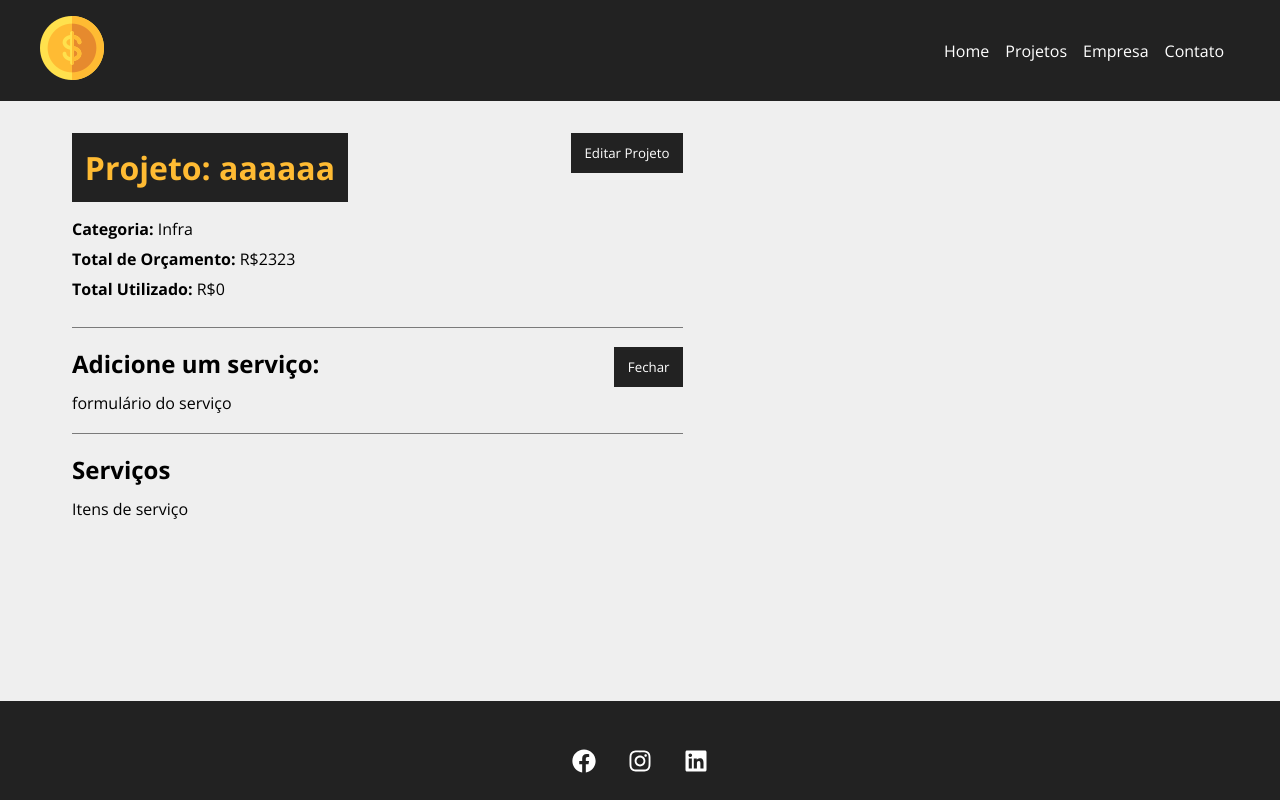
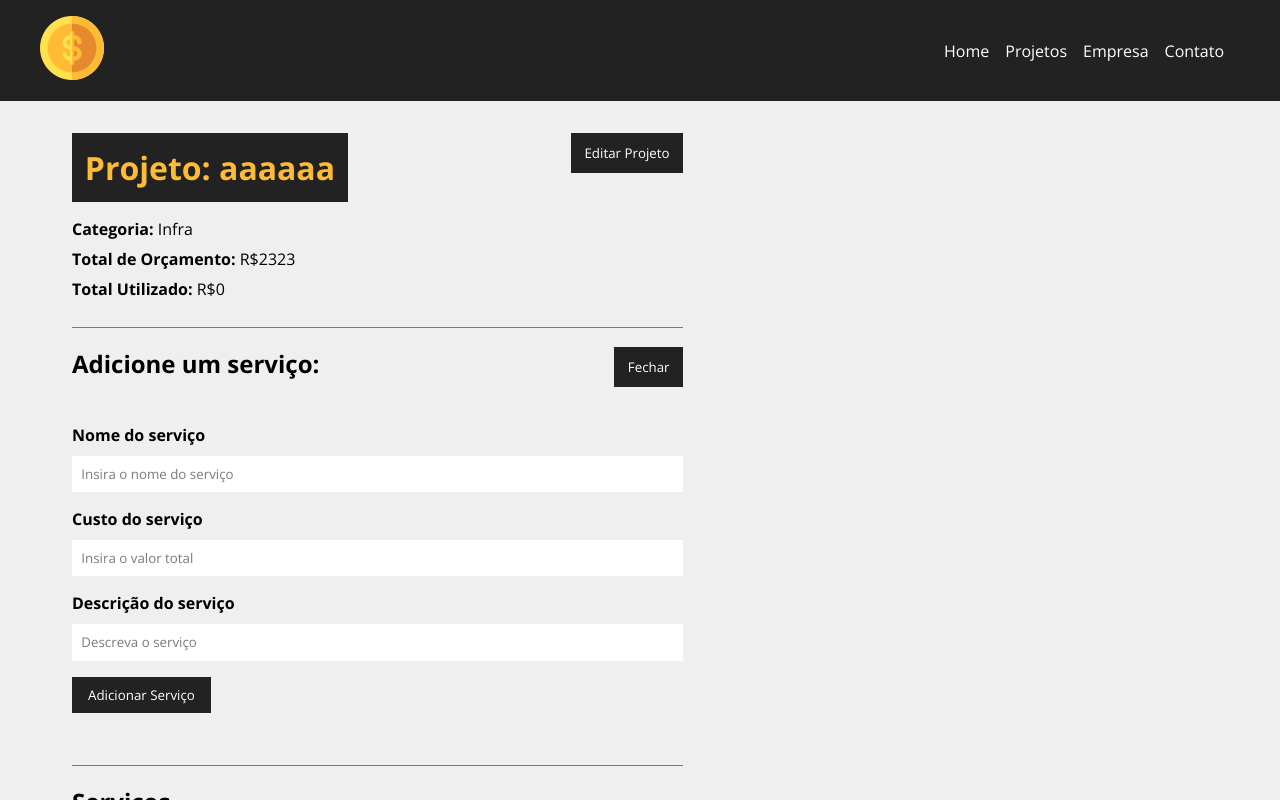
Before and after one commit to AndreDias25/COSTS, a React (Create React App) app in the folder costs/: page /projects/3 in a window 1280 px wide. Both pictures are taken after a click on the button "Adicionar serviço". Shown: the top 800 px of the page. Built offline with nearby package versions, Linux system fonts and the light colour scheme; data requests are answered from the project's data file.

Commit message:
adicionando novos serviços

```diff
--- a/costs/db.json
+++ b/costs/db.json
@@ -18,8 +18,15 @@
         "id": "3",
         "name": "Design"
       },
-      "cost": 0,
-      "services": [],
+      "cost": 222,
+      "services": [
+        {
+          "name": "Meu novo mundo",
+          "cost": "222",
+          "description": "sei la",
+          "id": "874fe39f-e586-441d-8813-8902c9d105d3"
+        }
+      ],
       "id": 4
     }
   ],
--- a/costs/src/components/pages/Project.js
+++ b/costs/src/components/pages/Project.js
@@ -1,4 +1,5 @@
 import styles from './Project.module.css';
+import {parse, v4 as uuidv4} from 'uuid';
 
 import { useParams } from 'react-router-dom';
 import { useState, useEffect } from 'react';
@@ -6,6 +7,7 @@
 import Container from '../layout/Container';
 import ProjectForm from '../projects/ProjectForm';
 import Message from '../layout/Message';
+import ServiceForm from '../service/ServiceForm';
 
 function Project(){
 
@@ -61,6 +63,46 @@
         .catch(err => console.log(err))
     }
 
+    function createService(project){
+        setMessage('')
+        // last service
+        const lastService = project.services[project.services.length - 1]
+
+        lastService.id = uuidv4()//pacote
+
+        const lastServiceCost = lastService.cost
+
+        const newCost = parseFloat(project.cost) + parseFloat(lastServiceCost)
+
+        //maximum value validation
+
+        if(newCost > parseFloat(project.budget)){
+            setMessage('Orçamento ultrapassado, verifique o valor do serviço')
+            setType('error')
+            project.services.pop()
+            return false
+        }
+
+        //add service cost to project total cost
+        project.cost = newCost;
+
+        //update project
+
+        fetch(`http://localhost:5000/projects/${project.id}`, {
+            method: 'PATCH',
+            headers: {
+                'Content-Type': 'application/json'
+            },
+            body: JSON.stringify(project)
+        }).then((resp) => resp.json())
+        .then((data) =>{
+            //exibir os serviços
+            console.log(data)
+        })
+        .catch(err => console.log(err))
+
+    }
+
     function toggleProjectForm(){
         setShowProjectForm(!showProjectForm);
     }
@@ -106,7 +148,9 @@
                             {!showServiceForm ? 'Adicionar serviço': 'Fechar'}
                             </button>
                             <div className={styles.project_info}>
-                                {showServiceForm && <div>formulário do serviço</div>
+                                {showServiceForm && (
+                                    <ServiceForm handleSubmit={createService} btnText="Adicionar Serviço" projectData={project}/>
+                                )
                                 }
                             </div>
                     </div>
--- /dev/null
+++ b/costs/src/components/service/ServiceForm.js
@@ -0,0 +1,48 @@
+import styles from '../projects/ProjectForm.module.css';
+import { useState } from 'react';
+import Input from '../form/Input';
+import SubmitButton from '../form/SubmitButton';
+
+function ServiceForm({handleSubmit, btnText, projectData}){
+
+    const [service, setService] = useState({});
+
+    function submit(e){
+        e.preventDefault();
+        projectData.services.push(service);
+        handleSubmit(projectData);
+    }
+
+    function handleChange(e){
+        setService({...service, [e.target.name]: e.target.value})
+    }
+
+    return (
+        <form onSubmit={submit} className={styles.form}>
+            <Input
+            type="text"
+            text="Nome do serviço"
+            name="name"
+            placeholder="Insira o nome do serviço"
+            handleOnChange={handleChange}
+            />
+            <Input
+            type="number"
+            text="Custo do serviço"
+            name="cost"
+            placeholder="Insira o valor total"
+            handleOnChange={handleChange}
+            />
+            <Input
+            type="text"
+            text="Descrição do serviço"
+            name="description"
+            placeholder="Descreva o serviço"
+            handleOnChange={handleChange}
+            />
+            <SubmitButton text={btnText}/>
+        </form>
+    )
+}
+
+export default ServiceForm;
```
